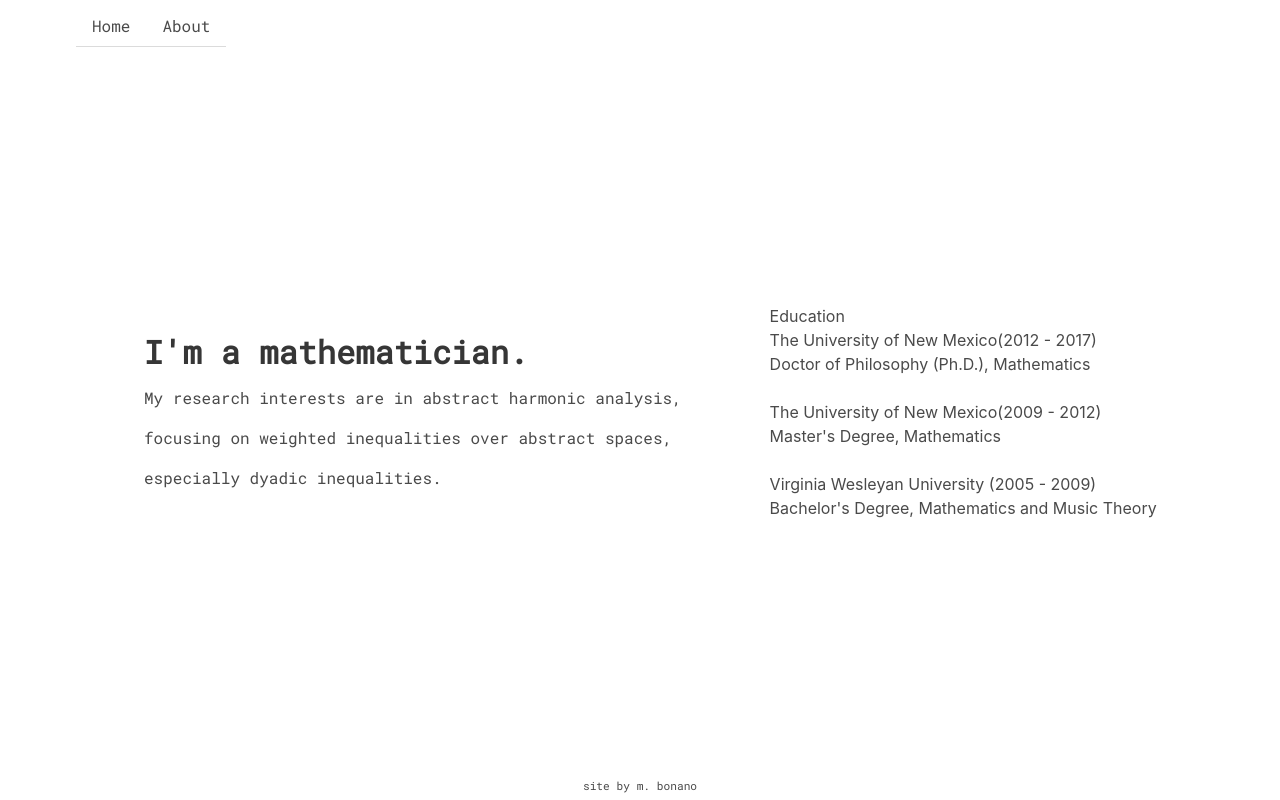
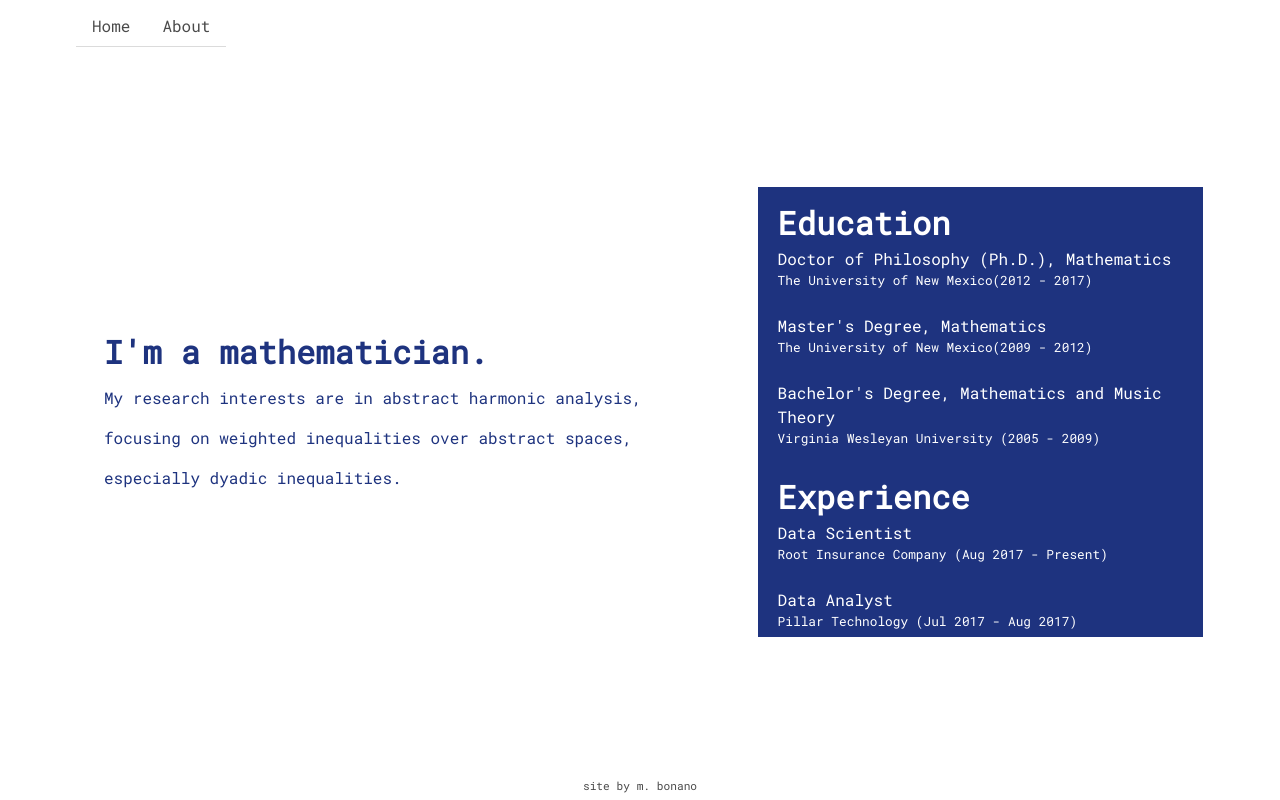
Before and after one commit to weirichm/davidWeirich, a plain HTML site: page about.html in a window 1280 px wide. Drawn offline with nearby package versions, Linux system fonts and the light colour scheme; a script that the page names is missing.

Commit message:
adding info to about page

```diff
--- a/about.html
+++ b/about.html
@@ -6,8 +6,8 @@
         <meta name="viewport" content="width=device-width, initial-scale=1">
 
         <link rel="stylesheet" type="text/css" href="assets/styles/about.css">
-    <link rel="stylesheet" href="https://cdnjs.cloudflare.com/ajax/libs/bulma/0.6.2/css/bulma.min.css">
-    <link href="https://fonts.googleapis.com/css?family=Roboto+Mono" rel="stylesheet">
+        <link rel="stylesheet" href="https://cdnjs.cloudflare.com/ajax/libs/bulma/0.6.2/css/bulma.min.css">
+        <link href="https://fonts.googleapis.com/css?family=Roboto+Mono" rel="stylesheet">
 
         <script src="https://ajax.googleapis.com/ajax/libs/jquery/3.3.1/jquery.min.js"></script>
 
@@ -47,30 +47,48 @@
                     <div class="column is-three-fifths">
                         <div class='content'>
                             <div class='aboutInfo primaryFont'>
-                                <h1>I'm a mathematician.</h1>
-                                <p>
+                                <h1 id='title_math'>I'm a mathematician.</h1>
+                                <p class='paragraph_math'>
                                     My research interests are in abstract harmonic analysis,
                                 </p>
-                                <p>
+                                <p class='paragraph_math'>
                                     focusing on weighted inequalities over abstract spaces,
                                 </p>
-                                <p>
+                                <p class='paragraph_math'>
                                     especially dyadic inequalities.
                                 </p>
                             </div>
                         </div>
                     </div>
-                    <div class="column is-auto">
-                        <h2>Education</h2>
+                    <div class="column auto primaryFont" id="div_about">
+                        <h2 class="title_about">Education</h2>
                         <ul>
-                            <li>The University of New Mexico(2012 - 2017)</li>
                             <li>Doctor of Philosophy (Ph.D.), Mathematics</li>
+                            <li class="location_about">The University of New Mexico(2012 - 2017)</li>
                             <br>
-                            <li>The University of New Mexico(2009 - 2012)</li>
                             <li>Master's Degree, Mathematics</li>
+                            <li class="location_about">The University of New Mexico(2009 - 2012)</li>
                             <br>
-                            <li>Virginia Wesleyan University (2005 - 2009)</li>
                             <li>Bachelor's Degree, Mathematics and Music Theory</li>
+                            <li class="location_about">Virginia Wesleyan University (2005 - 2009)</li>
+                        </ul>
+                        <br/>
+                        <h2 class="title_about">Experience</h2>
+                        <ul>
+                            <li>Data Scientist</li>
+                            <li class="location_about">Root Insurance Company (Aug 2017 - Present)</li>
+                            <br>
+                            <li>Data Analyst</li>
+                            <li class="location_about">Pillar Technology (Jul 2017 - Aug 2017)</li>
+                            <br>
+                            <li>Software Developer</li>
+                            <li class="location_about">Pillar Technology (May 2016 - Aug 2017)</li>
+                            <br>
+                            <li>Graduate Student Technical Intern</li>
+                            <li class="location_about">Sandia National Laboratories (Feb 2015 - Jan 2016)</li>
+                            <br>
+                            <li>Graduate Teaching Assistant</li>
+                            <li class="location_about">The University of New Mexico(Aug 2009 - Dec 2014)</li>
                         </ul>
                     </div>
                 </div>
--- a/assets/styles/about.css
+++ b/assets/styles/about.css
@@ -1,5 +1,5 @@
 .aboutInfo {
-    margin-left: 80px;
+    margin-left: 40px;
 }
 
 .primaryFont {
@@ -10,3 +10,30 @@
     width: 70%;
     margin: auto;
 }
+
+#div_about {
+    height: 450px;
+    background-color: #1e337f;
+    color: white;
+    overflow-y: auto;
+    padding-left: 20px;
+    margin-right: 25px;
+}
+
+.title_about {
+    font-weight: bold;
+    font-size: 2em;
+}
+
+.location_about {
+    font-size: .8em;
+}
+
+#title_math {
+    color: #1e337f;
+    font-weight: bold;
+}
+
+.paragraph_math {
+    color: #1e337f;
+}
```
Also changed, not shown: 1 other file.
